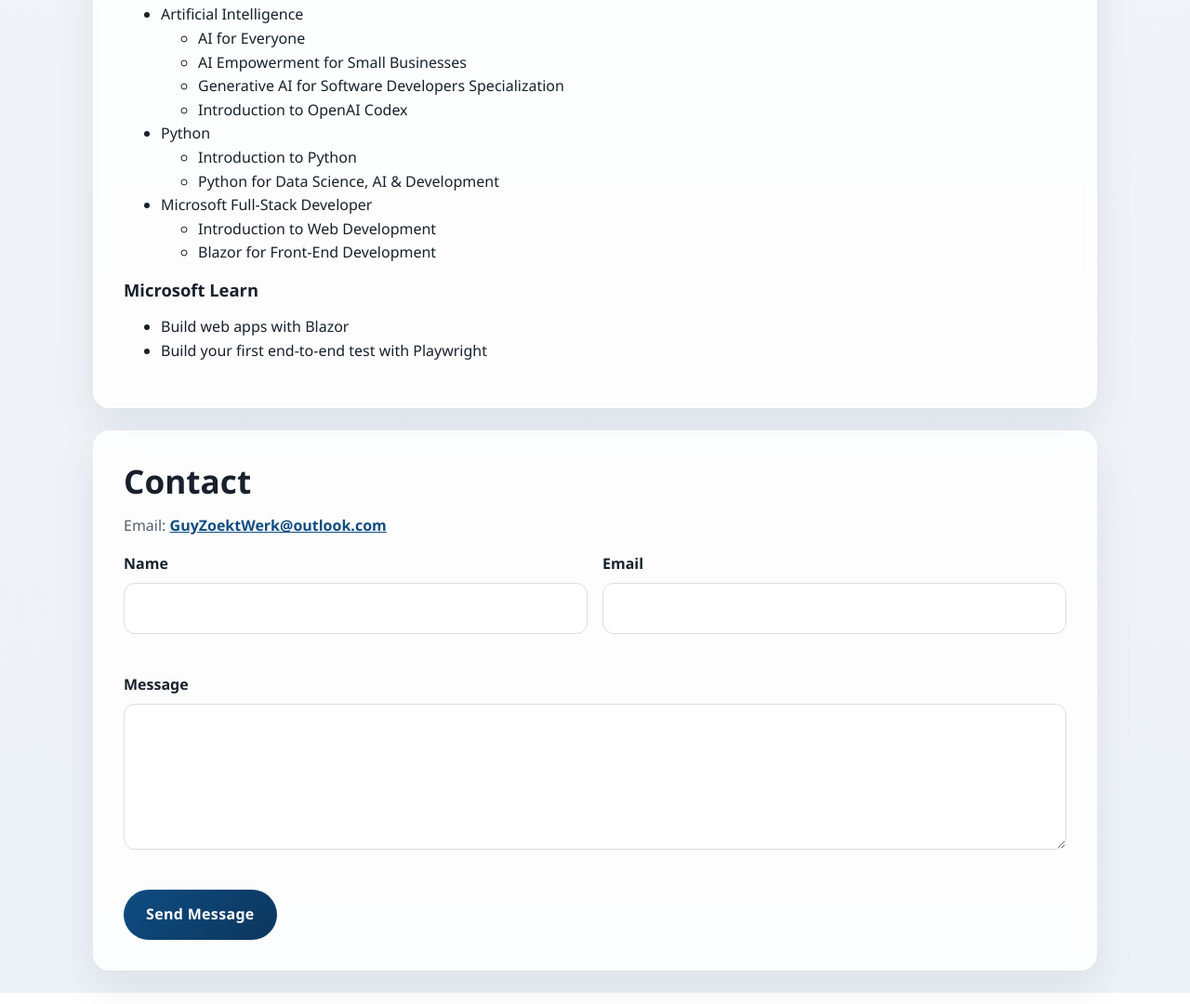
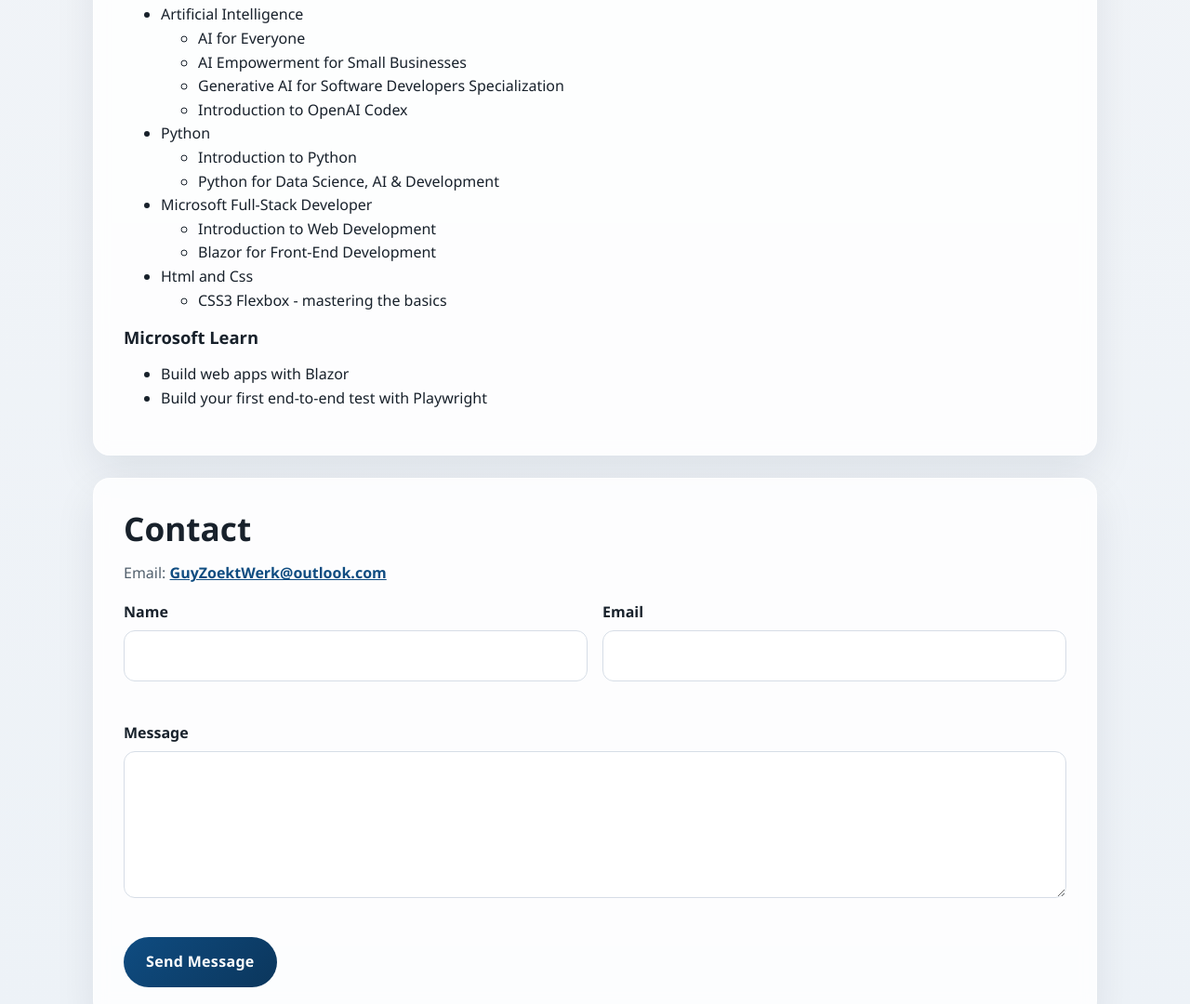
Before and after one commit to guystals/Portfolio, a website: page index.html in a window 1280 px wide. Shown: the part 3496-4576 px from the top of the page at 93% size. Drawn offline with Linux system fonts and the light colour scheme.

```diff
--- a/index.html
+++ b/index.html
@@ -269,6 +269,11 @@
                             <li>Blazor for Front-End Development</li>
                         </ul>
                     </li>
+                    <li>Html and Css
+                        <ul>
+                            <li>CSS3 Flexbox - mastering the basics</li>
+                        </ul>
+                    </li>
                 </ul>
             </article>
             <article>
```
